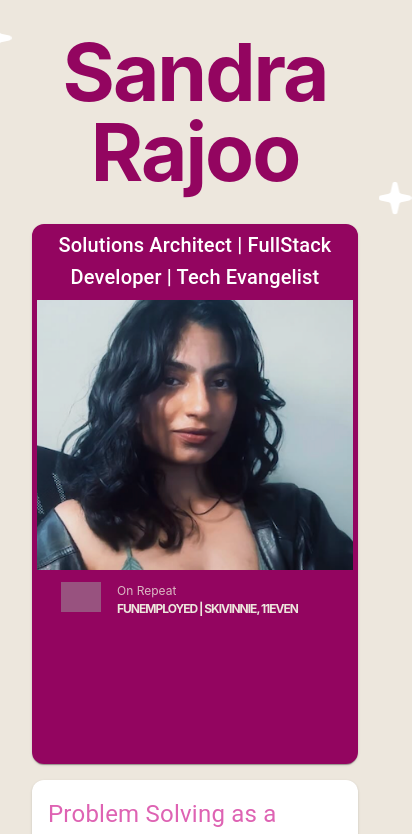
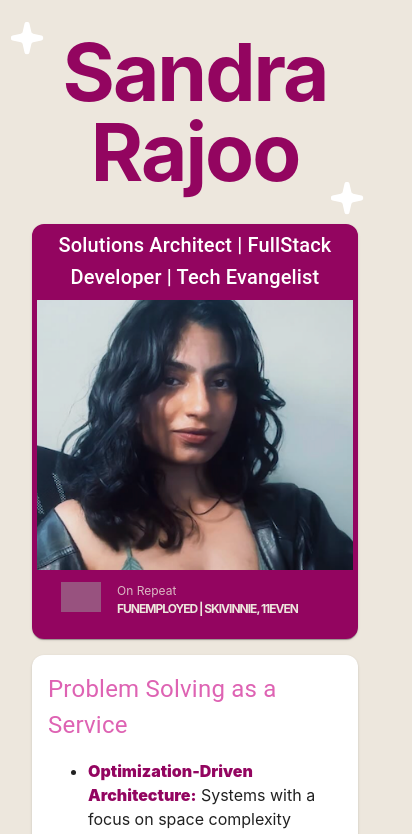
Before and after one commit to srajoo/srajoo.github.io, a React (Create React App) app: page / in a window 390 px wide. Shown: the top 834 px of the page, 412 px wide, since content can reach past the window. Built offline with nearby package versions, Linux system fonts and the light colour scheme; grey boxes are pictures that could not be loaded.

Commit message:
style updates

```diff
--- a/src/App.css
+++ b/src/App.css
@@ -437,11 +437,11 @@ span.intro-main-span.holder {
   }
   .stars.right {
     top: -2rem;
-    right: 20rem;
+    right: 18rem;
 }
 .stars.left {
   top: 8rem;
-  left: 20rem;
+  left: 17rem;
 }
 h1 {
   font-size: 5rem;
--- a/src/App.js
+++ b/src/App.js
@@ -1,9 +1,6 @@
 import './App.css';
-import { useMemo } from 'react';
 import Header from './components/Header';
 import Body from "./components/Body";
-import Project from './components/Project';
-import Learning from './components/Learning';
 import Footer from './components/Footer';
 
 function App() {
--- a/src/components/Body.js
+++ b/src/components/Body.js
@@ -1,10 +1,9 @@
-import {memo, useMemo, useState, useEffect} from 'react';
-import { animated } from 'react-spring';
-import classnames from 'classnames';
+import { useMemo} from 'react';
+
 import {
-    Grid, Stack, Typography, Chip, Box, styled, Paper, Card,
+    Grid, Typography, Box, styled, Paper, Card,
     CardActionArea, CardMedia,
-    CardContent, CardActions, Button
+    CardContent
 } from '@mui/material';
 import { items } from '../constants/KnowledgeBase';
 import {
@@ -90,7 +89,7 @@ function Body(){
                             border: "5px solid #930560",
                             borderRadius: '0.75rem',
                             background: "#930560",
-                            minHeight: '530px'
+                            //minHeight: '530px'
 
                         }}>
 
--- a/src/components/Footer.js
+++ b/src/components/Footer.js
@@ -1,5 +1,5 @@
 import {Box, Stack} from '@mui/material';
-import {memo, useMemo, useState, useEffect} from 'react';
+import {useMemo} from 'react';
 
 function Footer() {
     const trail = useMemo(() => {
--- a/src/components/Header.js
+++ b/src/components/Header.js
@@ -1,7 +1,6 @@
-import {memo, useMemo, useState, useEffect} from 'react';
+import {useMemo, useState, useEffect} from 'react';
 import { animated } from 'react-spring';
-import classnames from 'classnames';
-import { Grid, Stack, Typography, Chip} from '@mui/material';
+
 
 function Header ()
 {
```
Also changed, not shown: 1 other file (tests, documents, lock files or other folders).
